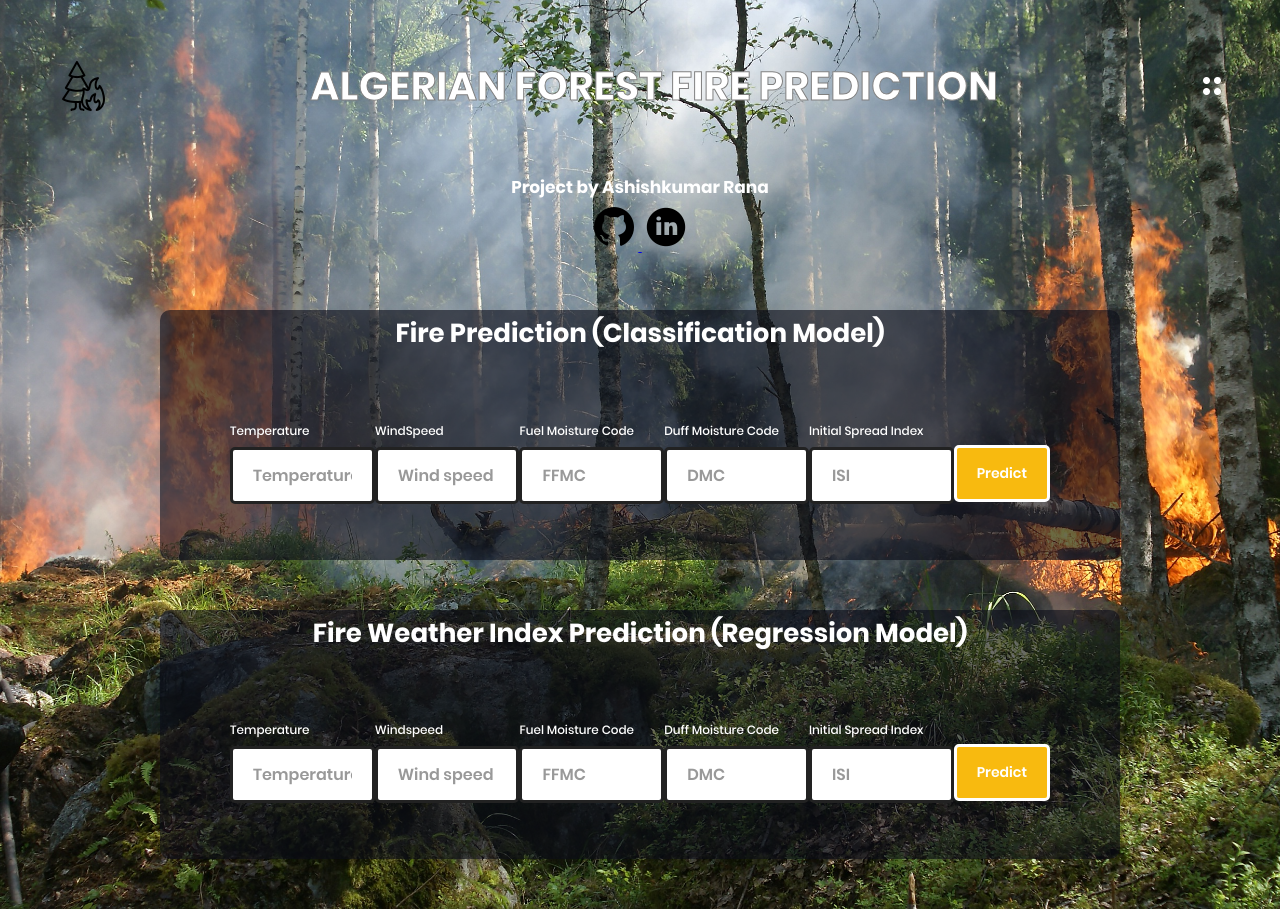
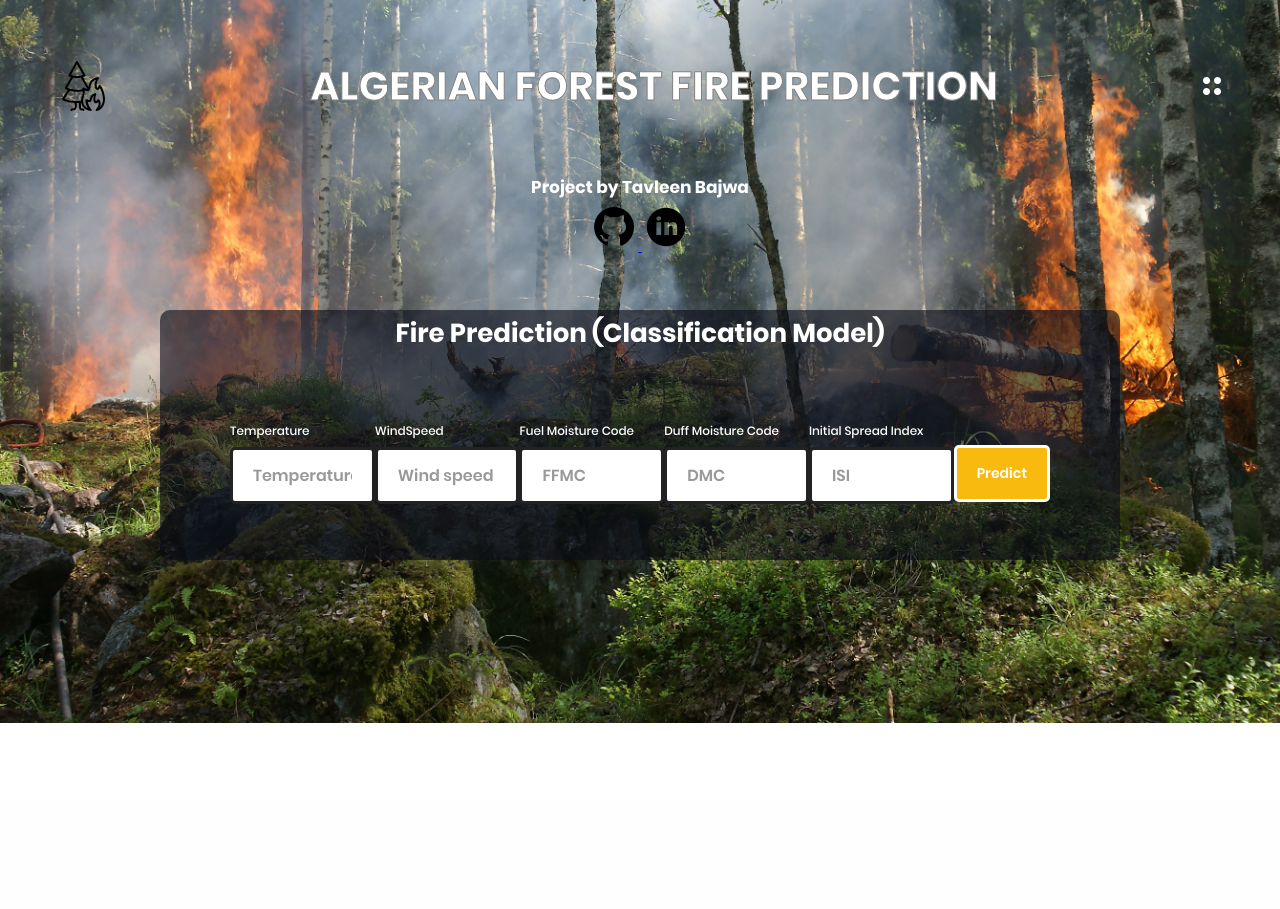
Before and after one commit to tavleenbajwa8/Forest_fire_prediction, a Flask app: page / in a window 1280 px wide. After the commit the page ends 723 px from the top, so only its background shows below. Run offline with Flask 2, Linux system fonts and the light colour scheme; parts of the project's set-up code (start-up, migrations or seed data) failed here and were passed over; some libraries are stand-ins or nearby versions.

Commit message:
Update index.html

```diff
--- a/templates/index.html
+++ b/templates/index.html
@@ -20,14 +20,14 @@
             <h1>ALGERIAN FOREST FIRE PREDICTION</h1>
             <img src="{{ url_for('static', filename = 'images/dots.png')}}" alt="">
         </div>
-        <h2>Project by Ashishkumar Rana
+        <h2>Project by Tavleen Bajwa
         	<div class="contact-details" >
-				<a href="https://github.com/ashishrana1501" rel="noopener noreferrer"
+				<a href="https://github.com/tavleenbajwa8" rel="noopener noreferrer"
 					target="_blank"
 				>
 					<img src="{{ url_for('static',filename='images/Github.png') }}" />
 				</a>
-                <a href="https://www.linkedin.com/in/ashishkumar-rana/" rel="noopener noreferrer"
+                <a href="https://www.linkedin.com/in/tavleen-bajwa-04aa88198/" rel="noopener noreferrer"
                    target="_blank"
 				>
 					<img src="{{ url_for('static',filename='images/linkedin.png') }}" />
@@ -65,38 +65,6 @@
                           {{prediction_text1}}
             </form>
         </div>
-        <div class="container">
-            <h3>Fire Weather Index Prediction (Regression Model) </h3>
-            <form action="{{ url_for('predictR')}}" id="Reg_form" class="booking-form" method="POST">
-                <div class="form-group">
-                    <div>
-                        <label for="Temperature1">Temperature</label>
-                        <input type="text" id="Temperature1" name="Temperature" placeholder="Temperature" />
-                    </div>
-                    <div>
-                        <label for="Wind_speed">Windspeed</label>
-                        <input type="text" id="Wind_speed" name="Wind_speed" placeholder="Wind speed" />
-                    </div>
-                    <div>
-                        <label for="FFMC1">Fuel Moisture Code</label>
-                        <input type="text" id="FFMC1" name="FFMC" placeholder="FFMC" />
-                    </div>
-                    <div>
-                        <label for="DMC1">Duff Moisture Code</label>
-                        <input type="text" id="DMC1" name="DMC1" placeholder="DMC" />
-                    </div>
-                    <div>
-                        <label for="ISI1">Initial Spread Index</label>
-                        <input type="text" id="ISI1" name="ISI1" placeholder="ISI" />
-                    </div>
-                    <div class="form-submit">
-                        <input type="submit" id="submitR" class="submit" value="Predict" />
-                    </div>
-                </div>
-                          {{prediction_text2}}
-            </form>
-        </div>
-
     </div>
 </body>
 </html>
```
